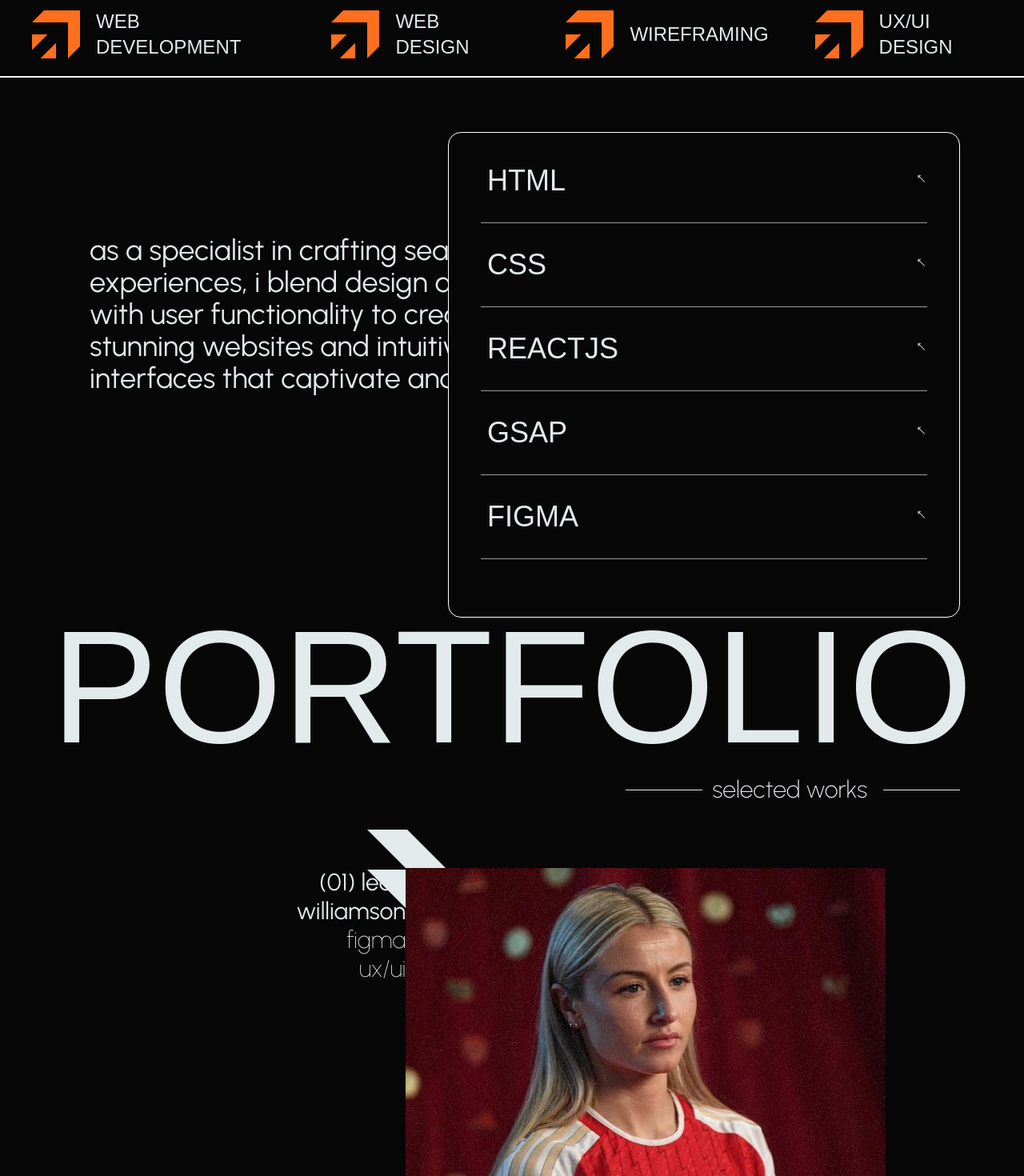
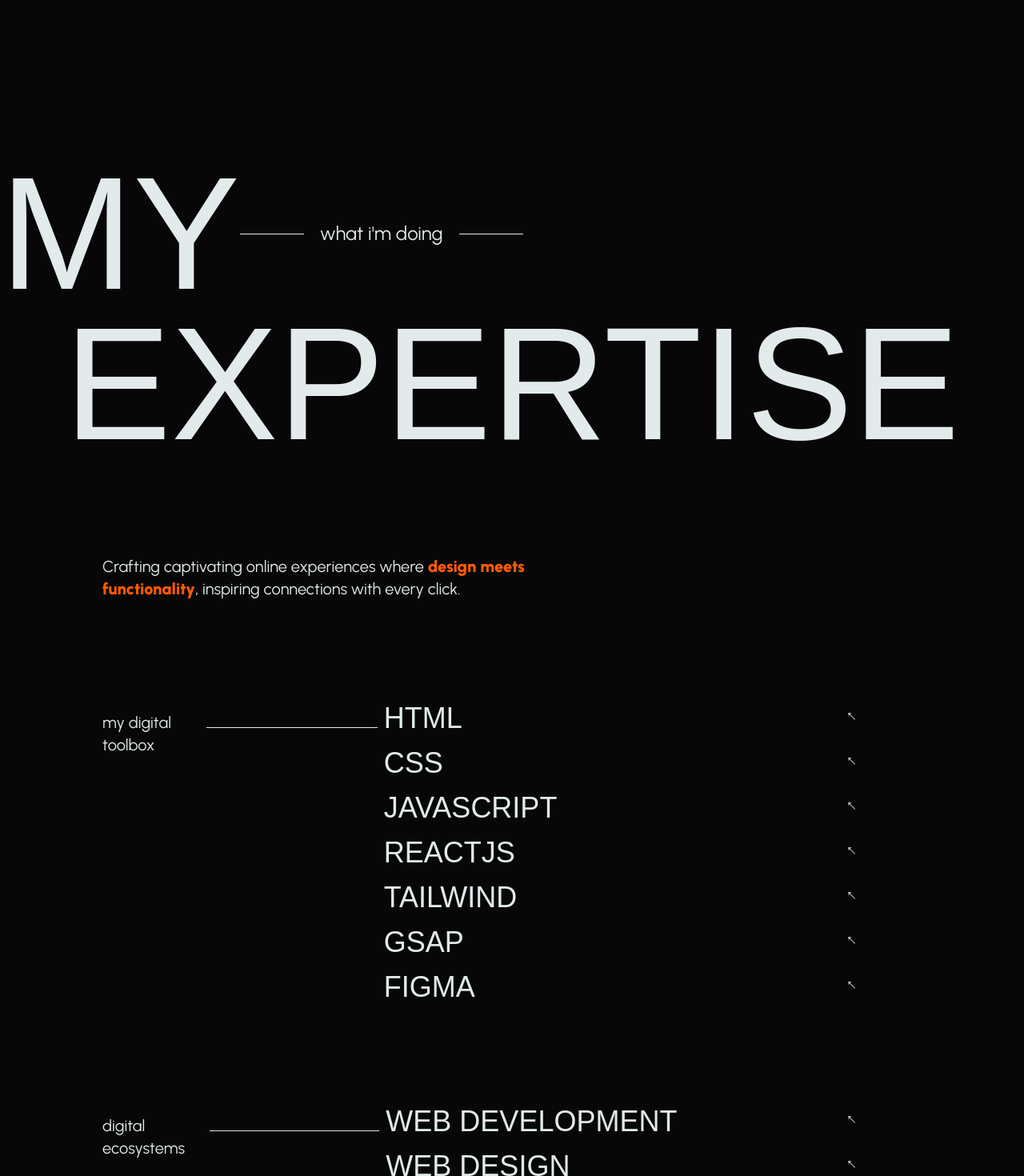
Before and after one commit to elizadoltu/elizadoltuofficial-website, a React (Vite) app: page / in a window 1280 px wide. Shown: the part 1755-3225 px from the top of the page at 80% size. Built offline with nearby package versions, Linux system fonts and the light colour scheme.

Commit message:
add:new expertise page

```diff
--- a/src/App.jsx
+++ b/src/App.jsx
@@ -6,10 +6,11 @@ import OfficialLogo from "./assets/svg/official-logo.svg";
 import LandingPage from "./pages/LandingPage";
 import MenuBar from "./components/Menu";
 import AboutPage from "./pages/AboutPage";
-import MyExpertise from "./pages/MyExpertise";
+//import MyExpertise from "./pages/MyExpertise";
 import MyWorks from "./pages/MyWorks";
 import Contact from "./pages/Contact";
 import About from "./pages/AboutNewPage";
+import MyExpertise from "./pages/MyExpertiseNew";
 
 gsap.registerPlugin(ScrollToPlugin);
 
@@ -92,7 +93,7 @@ function App() {
 
   return (
     <>
-      <div className="app">
+      <div className="app bg-background">
         <div
           className={`w-full h-screen bg-background font-urbanist text-font flex flex-col justify-center items-center loading-screen ${
             loading ? "visible" : "hidden"
--- /dev/null
+++ b/src/components/SkillsCard.jsx
@@ -0,0 +1,23 @@
+import React from "react";
+import skillsData from "../data/skills";
+import TabelSkills from "./TabelSkills";
+
+const SkillsCard = () => {
+    return (
+        <div className="mt-32 ml-32 mr-52 mb-20">
+            {skillsData.map((skill, index) => (
+                <div className="flex justify-between items-baseline">
+                    <p className="text-xl">{skill.name}</p>
+                    <div className="w-64 h-1px bg-font"> </div>
+                    <TabelSkills
+                        key={index}
+                        skills={skill.skills}
+                    />
+                </div>
+
+            ))}
+        </div>
+    );
+};
+
+export default SkillsCard;
--- a/src/components/TabelSkills.jsx
+++ b/src/components/TabelSkills.jsx
@@ -1,15 +1,14 @@
 import React from "react";
 
-const TabelSkills = () => {
+const TabelSkills = ({ skills }) => {
   return (
-    <div className="border border-white rounded-2xl p-10 w-40rem absolute right-0 mr-20 mt-20rem bg-background">
-      {["HTML", "CSS", "REACTJS", "GSAP", "FIGMA"].map((skill) => (
+    <div className="w-45rem  bg-background mb-28">
+      {skills.map((skill) => (
         <div key={skill}>
-          <div className="flex justify-between items-center text-font font-mera text-4xl ml-2">
+          <div className="flex justify-between items-center text-font font-mera text-4xl ml-2 mb-4">
             <h3>{skill}</h3>
             <span className="-rotate-135 text-xl font-black">&#8594;</span>
           </div>
-          <div className="opacity-60 w-32rem h-1px bg-white mt-8 mb-8"> </div>
         </div>
       ))}
     </div>
--- /dev/null
+++ b/src/data/skills.js
@@ -0,0 +1,25 @@
+const skillsData = [
+    {
+        name : "my digital toolbox",
+        skills : [
+            "HTML",
+            "CSS",
+            "JAVASCRIPT",
+            "REACTJS",
+            "TAILWIND",
+            "GSAP",
+            "FIGMA"
+        ]
+    },
+    {
+        name : "digital ecosystems",
+        skills : [
+            "WEB DEVELOPMENT",
+            "WEB DESIGN",
+            "WIREFRAMING",
+            "UX/UI DESIGN"
+        ],
+    },
+];
+
+export default skillsData;
--- a/src/pages/AboutNewPage.jsx
+++ b/src/pages/AboutNewPage.jsx
@@ -47,12 +47,12 @@ const About = () => {
   return (
     <div
       id="about-me-page"
-      className="w-full h-screen bg-background text-font font-urbanist"
+      className="w-full bg-background text-font font-urbanist"
     >
       <div className="flex justify-center items-center overflow-hidden">
         <h1 className="font-mera text-15xl">ABOUT</h1>
       </div>
-      <div className="flex">
+      <div className="flex mb-40">
         <div className="flex flex-col justify-center px-10">
           <div className="flex items-center ml-10 w-fit">
             <div className="w-20 h-1px bg-font"> </div>
--- /dev/null
+++ b/src/pages/MyExpertiseNew.jsx
@@ -0,0 +1,33 @@
+import React from "react";
+import SkillsCard from "../components/SkillsCard";
+
+const MyExpertise = () => {
+
+    return (
+      <div className="w-full bg-background text-font font-urbanist overflow-x-hidden overflow-y-hidden">
+        <div className="flex">
+          <h2 className="font-mera text-10xl">MY</h2>
+          <div className="flex items-center">
+            <div className="bg-font w-20 h-1px"> </div>
+            <p className="text-2xl ml-5 mr-5">what i'm doing</p>
+            <div className="bg-font w-20 h-1px"> </div>
+          </div>
+        </div>
+        <div className="flex font-mera text-10xl justify-center -mt-28">
+          <h1>EXPERTISE</h1>
+        </div>
+        <div>
+          <p className="text-xl ml-32 mt-16 w-40rem">
+            Crafting captivating online experiences where{" "}
+            <span className="text-about-page-orange font-black">
+              design meets functionality
+            </span>
+            , inspiring connections with every click.
+          </p>
+        </div>
+        <SkillsCard />
+      </div>
+    );
+};
+
+export default MyExpertise;
```
